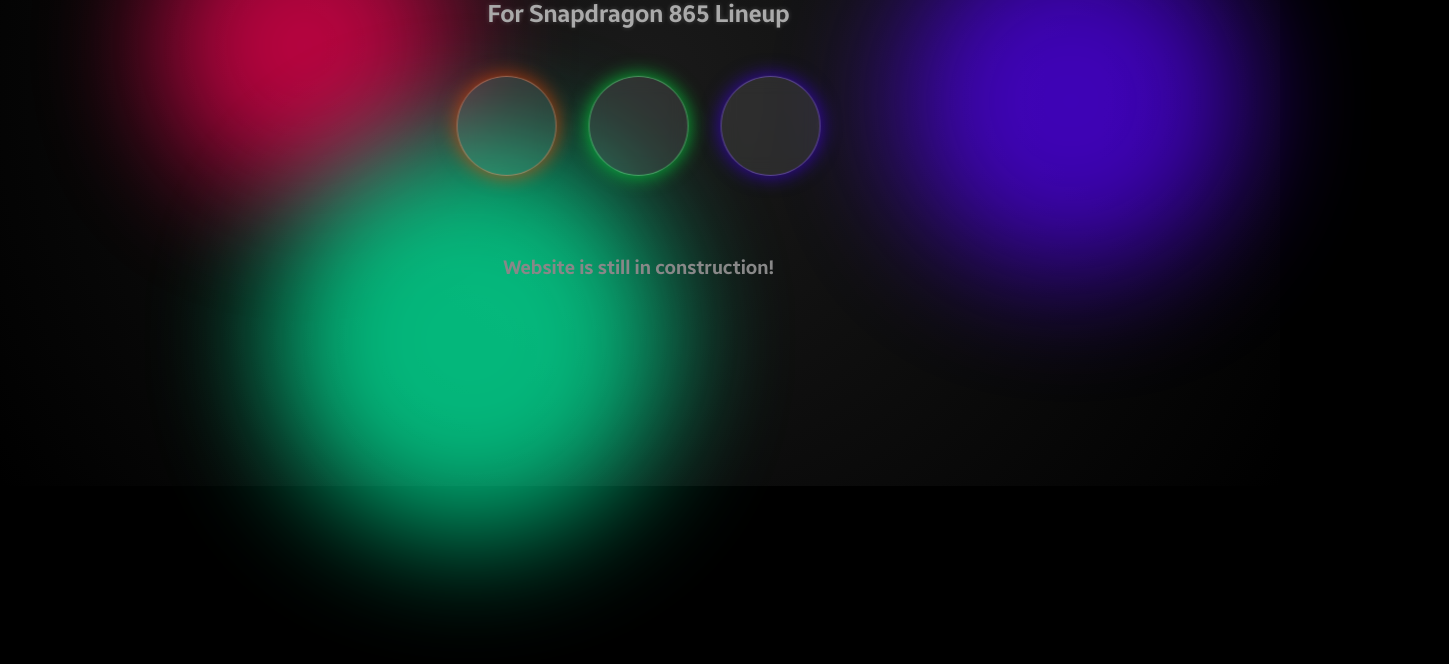
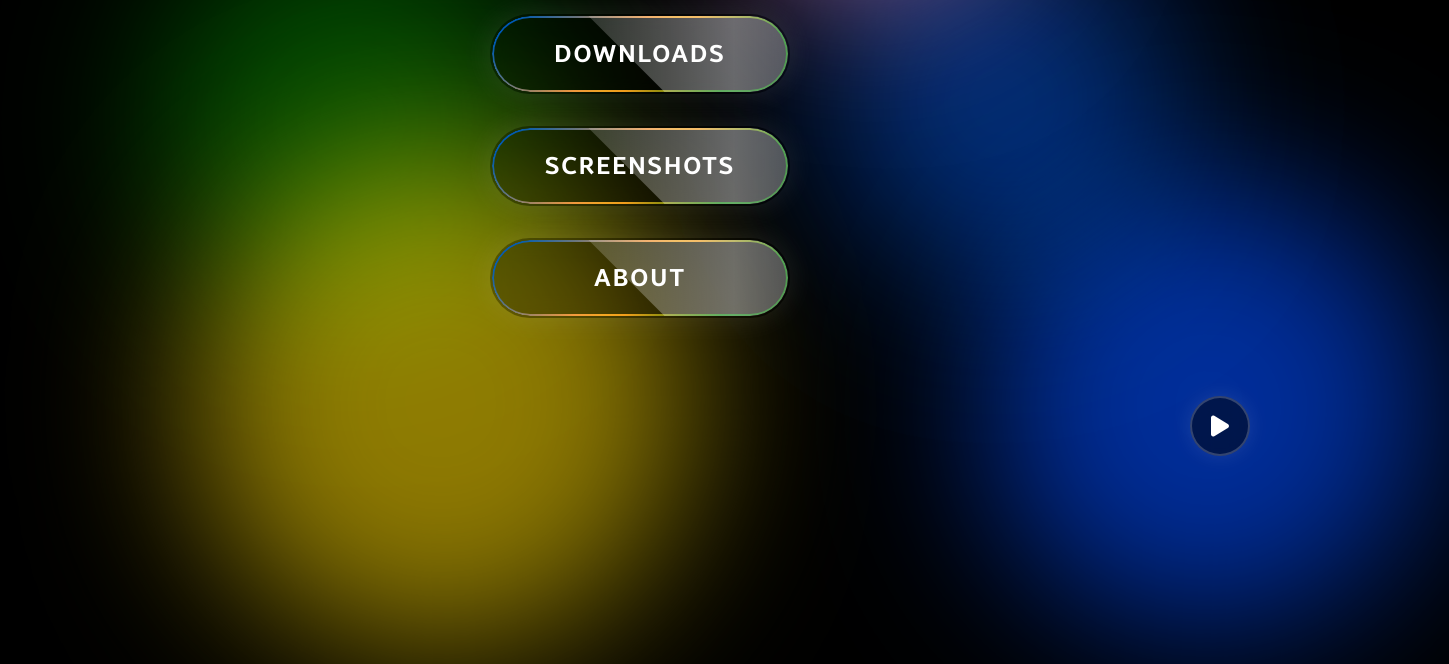
Before and after one commit to Ishihara0Xn/IshiharaROM-WebIO, a plain HTML site: page index.html in a window 1280 px wide. Shown: the part 314-978 px from the top of the page, 1449 px wide, since content can reach past the window. Before the commit the page ends 800 px from the top, so only its background shows below. Drawn offline with Linux system fonts and the light colour scheme.

Commit message:
Update index.html

```diff
--- a/index.html
+++ b/index.html
@@ -3,12 +3,12 @@
 <head>
     <meta charset="UTF-8">
     <meta name="viewport" content="width=device-width, initial-scale=1.0">
-    <title>IshiharaROM - Samsung Custom ROM</title>
+    <title>IshiharaROM</title>
     <style>
         @font-face {
             font-family: 'Samsung Sans';
             src: url('samsungsans.ttf') format('truetype');
-            font-weight: normal;
+            font-weight: bold;
             font-style: normal;
         }
 
@@ -22,280 +22,317 @@
             font-family: 'Samsung Sans', sans-serif;
             background: #000;
             color: #fff;
-            overflow-x: hidden;
-            min-height: 100vh;
+            overflow: hidden;
+            height: 100vh;
             display: flex;
-            flex-direction: column;
+            justify-content: center;
             align-items: center;
-            justify-content: center;
         }
 
-        .background {
+        .visualizer-container {
             position: fixed;
             top: 0;
             left: 0;
             width: 100%;
             height: 100%;
-            z-index: -1;
-            background: radial-gradient(circle at center, #1a1a1a 0%, #000 100%);
+            z-index: -2;
         }
 
         .lava-lamp {
             position: absolute;
             border-radius: 50%;
-            filter: blur(60px);
-            opacity: 0.7;
-            animation: float 15s infinite ease-in-out;
-        }
-
-        .lava-lamp:nth-child(1) {
-            width: 300px;
-            height: 300px;
-            background: #ff0055;
-            top: 20%;
-            left: 10%;
-            animation-delay: 0s;
-        }
-
-        .lava-lamp:nth-child(2) {
-            width: 400px;
-            height: 400px;
-            background: #00ffaa;
-            top: 60%;
-            left: 25%;
-            animation-delay: -5s;
-        }
-
-        .lava-lamp:nth-child(3) {
-            width: 350px;
-            height: 350px;
-            background: #5500ff;
-            top: 30%;
-            left: 70%;
-            animation-delay: -10s;
+            filter: blur(80px);
+            opacity: 0.6;
+            animation: float 25s infinite ease-in-out;
+            mix-blend-mode: screen;
         }
 
         @keyframes float {
-            0%, 100% {
-                transform: translate(0, 0);
-            }
-            25% {
-                transform: translate(50px, 50px);
-            }
-            50% {
-                transform: translate(-50px, 50px);
-            }
-            75% {
-                transform: translate(-50px, -50px);
-            }
+            0%, 100% { transform: translate(0, 0) rotate(0deg); }
+            25% { transform: translate(50px, 80px) rotate(10deg); }
+            50% { transform: translate(-80px, 50px) rotate(-10deg); }
+            75% { transform: translate(-50px, -80px) rotate(5deg); }
         }
 
-        .container {
-            text-align: center;
+        .main-container {
+            position: relative;
+            width: 100%;
+            max-width: 1200px;
             padding: 2rem;
-            z-index: 1;
-            max-width: 1200px;
-            margin: 0 auto;
+            z-index: 10;
         }
 
         h1 {
-            font-size: 4rem;
-            margin-bottom: 1rem;
-            background: linear-gradient(90deg, #ff0055, #00ffaa, #5500ff);
+            font-size: 5rem;
+            text-align: center;
+            margin-bottom: 3rem;
+            background: linear-gradient(90deg,
+                #ff0055, #00ffaa, #5500ff, #ff00ff, #ffff00);
             -webkit-background-clip: text;
             background-clip: text;
             color: transparent;
-            animation: rgb-shift 8s infinite;
-            text-shadow: 0 0 10px rgba(255, 255, 255, 0.3);
+            animation: rgb-shift 8s linear infinite;
+            text-shadow: 0 0 20px rgba(255, 255, 255, 0.3);
+            letter-spacing: -3px;
         }
 
         @keyframes rgb-shift {
-            0% {
-                filter: hue-rotate(0deg);
-            }
-            100% {
-                filter: hue-rotate(360deg);
-            }
+            0% { filter: hue-rotate(0deg); }
+            100% { filter: hue-rotate(360deg); }
         }
 
-        .subtitle {
-            font-size: 1.5rem;
-            margin-bottom: 3rem;
-            color: #aaa;
-            text-shadow: 0 0 5px rgba(255, 255, 255, 0.2);
+        .nav-pills {
+            display: flex;
+            flex-direction: column;
+            gap: 2rem;
+            align-items: center;
+            margin-top: 4rem;
         }
 
-        .nav-dots {
+        .pill {
+            width: 300px;
+            height: 80px;
+            border-radius: 50px;
+            background: rgba(0, 0, 0, 0.3);
+            backdrop-filter: blur(10px);
+            border: 2px solid transparent;
             display: flex;
             justify-content: center;
-            gap: 2rem;
-            margin-top: 3rem;
-        }
-
-        .dot {
-            width: 100px;
-            height: 100px;
-            border-radius: 50%;
-            background: rgba(255, 255, 255, 0.1);
-            backdrop-filter: blur(10px);
-            display: flex;
             align-items: center;
-            justify-content: center;
             cursor: pointer;
             transition: all 0.3s ease;
             position: relative;
             overflow: hidden;
-            border: 1px solid rgba(255, 255, 255, 0.2);
+            box-shadow: 0 0 30px rgba(255, 255, 255, 0.1);
+            font-size: 1.5rem;
+            font-weight: bold;
+            text-transform: uppercase;
+            letter-spacing: 2px;
+            z-index: 1;
         }
 
-        .dot:hover {
-            transform: scale(1.1);
-            background: rgba(255, 255, 255, 0.2);
-        }
-
-        .dot::before {
+        .pill::before {
             content: '';
             position: absolute;
             top: -50%;
             left: -50%;
             width: 200%;
             height: 200%;
-            background: linear-gradient(45deg,
+            background: linear-gradient(
+                45deg,
                 transparent,
-                rgba(255, 255, 255, 0.3),
-                transparent);
+                rgba(255, 255, 255, 0.4),
+                transparent
+            );
             transform: rotate(45deg);
-            animation: shine 3s infinite;
+            animation: shine 4s infinite;
+            z-index: -1;
+        }
+
+        .pill::after {
+            content: '';
+            position: absolute;
+            inset: 0;
+            border-radius: 50px;
+            padding: 2px;
+            background: linear-gradient(
+                135deg,
+                #ff0055, #00ffaa, #5500ff
+            );
+            -webkit-mask:
+                linear-gradient(#fff 0 0) content-box,
+                linear-gradient(#fff 0 0);
+            -webkit-mask-composite: xor;
+            mask-composite: exclude;
+            animation: border-glow 3s linear infinite;
+            z-index: -2;
         }
 
         @keyframes shine {
-            0% {
-                left: -50%;
+            0% { left: -100%; }
+            100% { left: 100%; }
+        }
+
+        @keyframes border-glow {
+            0% { filter: hue-rotate(0deg); opacity: 0.8; }
+            50% { opacity: 1; }
+            100% { filter: hue-rotate(360deg); opacity: 0.8; }
+        }
+
+        .pill:hover {
+            transform: scale(1.05);
+            box-shadow: 0 0 50px rgba(255, 255, 255, 0.3);
+        }
+
+        .audio-control {
+            position: fixed;
+            bottom: 30px;
+            right: 30px;
+            width: 60px;
+            height: 60px;
+            border-radius: 50%;
+            background: rgba(0, 0, 0, 0.5);
+            backdrop-filter: blur(10px);
+            display: flex;
+            justify-content: center;
+            align-items: center;
+            cursor: pointer;
+            z-index: 100;
+            border: 2px solid rgba(255, 255, 255, 0.2);
+            box-shadow: 0 0 20px rgba(255, 255, 255, 0.1);
+        }
+
+        .audio-control i {
+            font-size: 1.5rem;
+        }
+    </style>
+    <link rel="stylesheet" href="https://cdnjs.cloudflare.com/ajax/libs/font-awesome/6.4.0/css/all.min.css">
+</head>
+<body>
+    <canvas id="visualizer" class="visualizer-container"></canvas>
+
+    <!-- Lava Lamp Background -->
+    <div class="lava-lamp" style="background: #ff0055; width: 400px; height: 400px; top: 20%; left: 10%; animation-delay: 0s;"></div>
+    <div class="lava-lamp" style="background: #00ffaa; width: 500px; height: 500px; top: 60%; left: 20%; animation-delay: -5s;"></div>
+    <div class="lava-lamp" style="background: #5500ff; width: 350px; height: 350px; top: 30%; left: 70%; animation-delay: -10s;"></div>
+    <div class="lava-lamp" style="background: #ff00ff; width: 450px; height: 450px; top: 70%; left: 80%; animation-delay: -15s;"></div>
+    <div class="lava-lamp" style="background: #ffff00; width: 300px; height: 300px; top: 10%; left: 60%; animation-delay: -20s;"></div>
+
+    <div class="main-container">
+        <h1>IshiharaROM</h1>
+
+        <div class="nav-pills">
+            <div class="pill" onclick="window.location.href='downloads.html'">
+                Downloads
+            </div>
+            <div class="pill" onclick="window.location.href='screenshots.html'">
+                Screenshots
+            </div>
+            <div class="pill" onclick="window.location.href='about.html'">
+                About
+            </div>
+        </div>
+    </div>
+
+    <div class="audio-control" id="audioControl">
+        <i class="fas fa-play"></i>
+    </div>
+
+    <audio id="audioPlayer" loop>
+        <source src="tone.mp3" type="audio/mpeg">
+    </audio>
+
+    <script>
+        // Audio Visualizer
+        const audio = document.getElementById('audioPlayer');
+        const audioControl = document.getElementById('audioControl');
+        let audioContext, analyser, dataArray, canvas, ctx;
+        let isPlaying = false;
+
+        // Set up visualizer
+        function initVisualizer() {
+            canvas = document.getElementById('visualizer');
+            ctx = canvas.getContext('2d');
+
+            // Set canvas to full window
+            function resizeCanvas() {
+                canvas.width = window.innerWidth;
+                canvas.height = window.innerHeight;
             }
-            100% {
-                left: 150%;
+            window.addEventListener('resize', resizeCanvas);
+            resizeCanvas();
+
+            audioContext = new (window.AudioContext || window.webkitAudioContext)();
+            const source = audioContext.createMediaElementSource(audio);
+            analyser = audioContext.createAnalyser();
+            analyser.fftSize = 256;
+            source.connect(analyser);
+            analyser.connect(audioContext.destination);
+
+            dataArray = new Uint8Array(analyser.frequencyBinCount);
+
+            drawVisualizer();
+        }
+
+        function drawVisualizer() {
+            requestAnimationFrame(drawVisualizer);
+
+            analyser.getByteFrequencyData(dataArray);
+            ctx.clearRect(0, 0, canvas.width, canvas.height);
+
+            // Draw bars with glow effect
+            const barWidth = (canvas.width / dataArray.length) * 2.5;
+            let x = 0;
+
+            for(let i = 0; i < dataArray.length; i++) {
+                const barHeight = dataArray[i] / 2;
+                const hue = i * 360 / dataArray.length;
+
+                // Create glow effect
+                ctx.shadowBlur = 20;
+                ctx.shadowColor = `hsla(${hue}, 100%, 50%, 0.7)`;
+
+                // Draw bar
+                ctx.fillStyle = `hsla(${hue}, 100%, 50%, 0.8)`;
+                ctx.fillRect(
+                    x,
+                    canvas.height - barHeight,
+                    barWidth,
+                    barHeight
+                );
+
+                // Mirror effect
+                ctx.fillStyle = `hsla(${hue}, 100%, 50%, 0.3)`;
+                ctx.fillRect(
+                    x,
+                    canvas.height,
+                    barWidth,
+                    barHeight / 3
+                );
+
+                x += barWidth + 1;
             }
         }
 
-        .dot-label {
-            font-size: 1.1rem;
-            font-weight: bold;
-            position: absolute;
-            bottom: -25px;
-            opacity: 1;
-            transition: opacity 0.3s ease;
-            color: #fff;
-            text-shadow: 0 0 5px rgba(255, 255, 255, 0.5);
-            animation: glow 2s infinite alternate;
-        }
+        // Audio control
+        audioControl.addEventListener('click', function() {
+            if (!isPlaying) {
+                audio.play();
+                if (!audioContext) initVisualizer();
+                this.innerHTML = '<i class="fas fa-pause"></i>';
+                isPlaying = true;
+            } else {
+                audio.pause();
+                this.innerHTML = '<i class="fas fa-play"></i>';
+                isPlaying = false;
+            }
+        });
 
-        .dot:hover .dot-label {
-            opacity: 1;
-        }
+        // Enhanced lava lamp animation
+        document.querySelectorAll('.lava-lamp').forEach(lamp => {
+            const duration = 15 + Math.random() * 20;
+            lamp.style.animationDuration = `${duration}s`;
 
-        .coming-soon {
-            margin-top: 5rem;
-            font-size: 1.2rem;
-            color: #888;
-            animation: pulse 2s infinite;
-        }
+            // Random glow color changes
+            setInterval(() => {
+                const hue = Math.floor(Math.random() * 360);
+                lamp.style.filter = `blur(80px) hue-rotate(${hue}deg)`;
+            }, 5000);
+        });
 
-        @keyframes pulse {
-            0%, 100% {
-                opacity: 0.5;
-            }
-            50% {
-                opacity: 1;
-            }
-        }
+        // Pill hover effects
+        document.querySelectorAll('.pill').forEach(pill => {
+            pill.addEventListener('mouseenter', () => {
+                const hue = Math.floor(Math.random() * 360);
+                pill.style.boxShadow = `0 0 50px hsla(${hue}, 100%, 50%, 0.5)`;
+                pill.querySelector('i').style.color = `hsl(${hue}, 100%, 50%)`;
+            });
 
-        @media (max-width: 768px) {
-            h1 {
-                font-size: 2.5rem;
-            }
-
-            .subtitle {
-                font-size: 1.2rem;
-            }
-
-            .nav-dots {
-                flex-direction: column;
-                align-items: center;
-                gap: 3rem;
-            }
-
-            .dot {
-                width: 60px;
-                height: 60px;
-            }
-        }
-    </style>
-</head>
-<body>
-    <div class="background">
-        <div class="lava-lamp"></div>
-        <div class="lava-lamp"></div>
-        <div class="lava-lamp"></div>
-    </div>
-
-    <div class="container">
-        <h1>IshiharaROM</h1>
-        <p class="subtitle">For Snapdragon 865 Lineup</p>
-
-        <div class="nav-dots">
-            <div class="dot" onclick="location.href='screenshots.html'">
-                <div class="dot-label">Screenshots</div>
-            </div>
-            <div class="dot" onclick="location.href='downloads.html'">
-                <div class="dot-label">Downloads</div>
-            </div>
-            <div class="dot" onclick="location.href='about.html'">
-                <div class="dot-label">About</div>
-            </div>
-        </div>
-
-        <p class="coming-soon">Website is still in construction!</p>
-    </div>
-
-    <script>
-        // Add RGB color cycling to dots
-        const dots = document.querySelectorAll('.dot');
-
-        function cycleDotColors() {
-            dots.forEach((dot, index) => {
-                const hue = (Date.now() / 1000 + index * 120) % 360;
-                dot.style.boxShadow = `0 0 20px hsla(${hue}, 100%, 50%, 0.7)`;
-                dot.style.borderColor = `hsla(${hue}, 100%, 70%, 0.5)`;
+            pill.addEventListener('mouseleave', () => {
+                pill.style.boxShadow = '0 0 30px rgba(255, 255, 255, 0.1)';
+                pill.querySelector('i').style.color = '';
             });
-            requestAnimationFrame(cycleDotColors);
-        }
-
-        cycleDotColors();
-
-        // Add floating animation to container
-        const container = document.querySelector('.container');
-        let floatX = 0;
-        let floatY = 0;
-        let targetX = 0;
-        let targetY = 0;
-
-        function updateFloatPosition() {
-            // Smoothly move toward target
-            floatX += (targetX - floatX) * 0.05;
-            floatY += (targetY - floatY) * 0.05;
-
-            container.style.transform = `translate(${floatX}px, ${floatY}px)`;
-
-            // Change target occasionally
-            if (Math.random() < 0.02) {
-                targetX = (Math.random() - 0.5) * 20;
-                targetY = (Math.random() - 0.5) * 20;
-            }
-
-            requestAnimationFrame(updateFloatPosition);
-        }
-
-        updateFloatPosition();
+        });
     </script>
 </body>
 </html>
```
